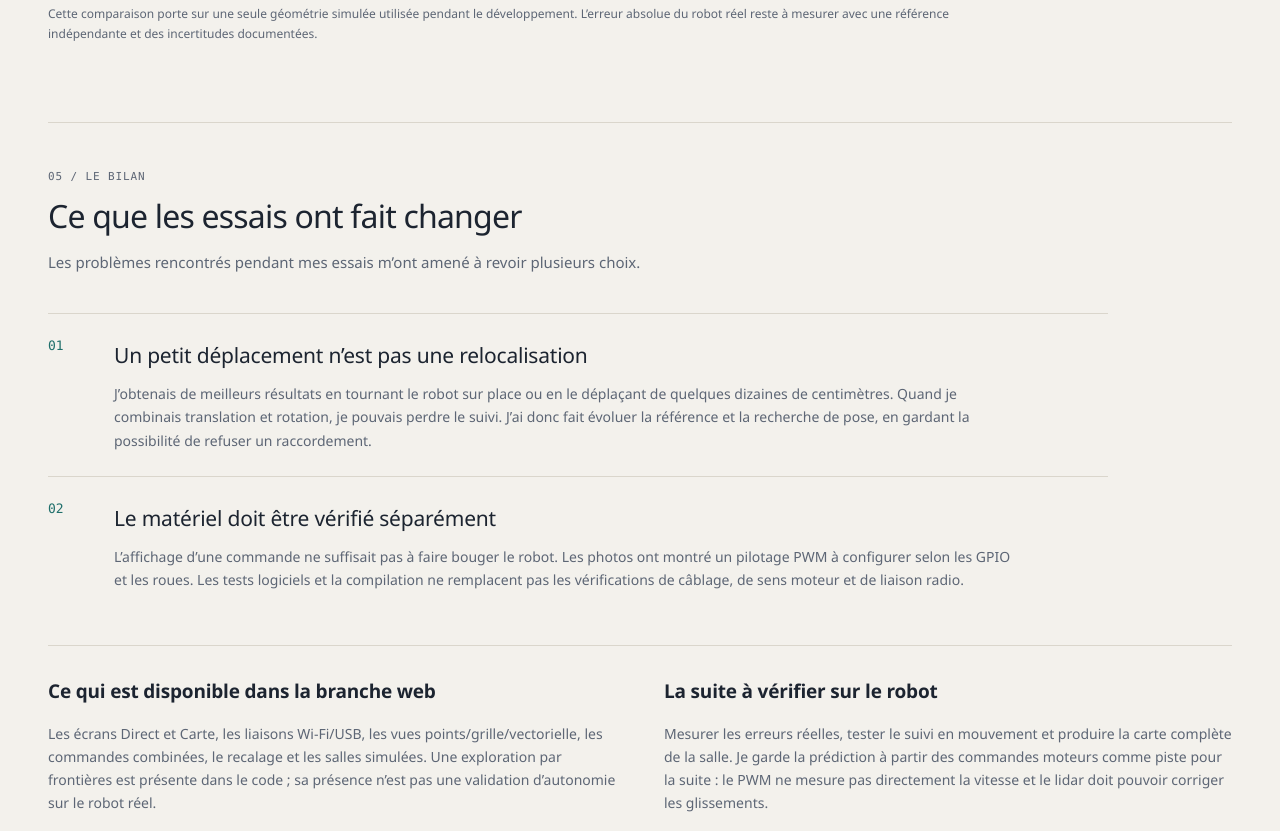
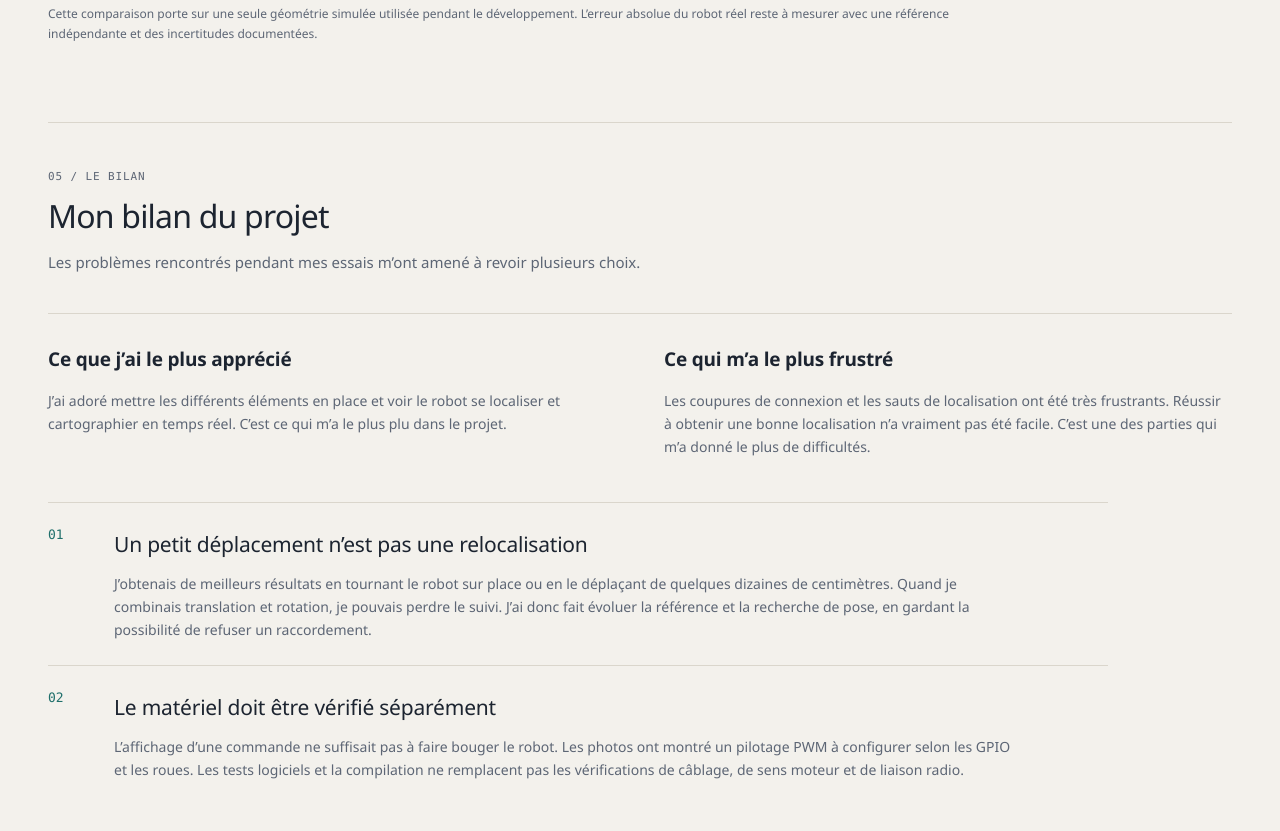
Before and after one commit to nnyffenegger27-wq/ScanAtlas-Cartographie_et_Localisation, a plain HTML site: page web/presentation.html in a window 1280 px wide. Shown: the part 8300-9131 px from the top of the page. Drawn offline with Linux system fonts and the light colour scheme.

Commit message:
Ajouter le bilan personnel fourni par l’auteur
Intégrer son appréciation de la localisation/cartographie en temps réel et les difficultés liées aux coupures de connexion et aux sauts de localisation. Modification documentaire uniquement.

```diff
--- a/web/presentation.html
+++ b/web/presentation.html
@@ -64,7 +64,8 @@
 <div class="lecture-resultats"><div><h3>Plus robuste, mais plus lent</h3><p>La multi-résolution retrouve ici les six départs dans le voisinage prévu. Elle coûte davantage de calcul. Ces temps viennent du banc enregistré ; ils ne constituent pas une garantie de fonctionnement à 10 Hz sur le robot.</p></div><div><h3>Un bon score peut tromper</h3><p>Un résultat local vectoriel a été accepté avec <strong>72,5 % de concordance</strong>, malgré environ <strong>0,634 m et 90° d’erreur</strong>. Ce faux positif reste dans les résultats. La concordance n’est pas une probabilité d’être au bon endroit.</p></div></div>
 <div class="telechargements"><a class="bouton" href="presentation-assets/evaluation_tp_jour2.csv" download>Les 42 essais · CSV ↓</a><a class="bouton" href="presentation-assets/evaluation_tp_jour2_synthese.csv" download>La synthèse · CSV ↓</a><span>Mesures issues du banc publié dans main / 1dda4e5.</span></div>
 <p class="limite">Cette comparaison porte sur une seule géométrie simulée utilisée pendant le développement. L’erreur absolue du robot réel reste à mesurer avec une référence indépendante et des incertitudes documentées.</p></section>
-<section id="bilan" class="chapitre"><div class="titre-section"><p class="sur-titre">05 / LE BILAN</p><h2>Ce que les essais ont fait changer</h2><p>Les problèmes rencontrés pendant mes essais m’ont amené à revoir plusieurs choix.</p></div>
+<section id="bilan" class="chapitre"><div class="titre-section"><p class="sur-titre">05 / LE BILAN</p><h2>Mon bilan du projet</h2><p>Les problèmes rencontrés pendant mes essais m’ont amené à revoir plusieurs choix.</p></div>
+<div class="suite bilan-personnel"><article><h3>Ce que j’ai le plus apprécié</h3><p>J’ai adoré mettre les différents éléments en place et voir le robot se localiser et cartographier en temps réel. C’est ce qui m’a le plus plu dans le projet.</p></article><article><h3>Ce qui m’a le plus frustré</h3><p>Les coupures de connexion et les sauts de localisation ont été très frustrants. Réussir à obtenir une bonne localisation n’a vraiment pas été facile. C’est une des parties qui m’a donné le plus de difficultés.</p></article></div>
 <div class="retours"><article><span>01</span><div><h3>Un petit déplacement n’est pas une relocalisation</h3><p>J’obtenais de meilleurs résultats en tournant le robot sur place ou en le déplaçant de quelques dizaines de centimètres. Quand je combinais translation et rotation, je pouvais perdre le suivi. J’ai donc fait évoluer la référence et la recherche de pose, en gardant la possibilité de refuser un raccordement.</p></div></article><article><span>02</span><div><h3>Le matériel doit être vérifié séparément</h3><p>L’affichage d’une commande ne suffisait pas à faire bouger le robot. Les photos ont montré un pilotage PWM à configurer selon les GPIO et les roues. Les tests logiciels et la compilation ne remplacent pas les vérifications de câblage, de sens moteur et de liaison radio.</p></div></article></div>
 <div class="suite"><div><h3>Ce qui est disponible dans la branche web</h3><p>Les écrans Direct et Carte, les liaisons Wi-Fi/USB, les vues points/grille/vectorielle, les commandes combinées, le recalage et les salles simulées. Une exploration par frontières est présente dans le code ; sa présence n’est pas une validation d’autonomie sur le robot réel.</p></div><div><h3>La suite à vérifier sur le robot</h3><p>Mesurer les erreurs réelles, tester le suivi en mouvement et produire la carte complète de la salle. Je garde la prédiction à partir des commandes moteurs comme piste pour la suite : le PWM ne mesure pas directement la vitesse et le lidar doit pouvoir corriger les glissements.</p></div></div>
 <details class="sources"><summary>Sources et état de cette présentation</summary><p>Présentation documentaire du projet EIGSI. Interface web observée au commit <code>c22ade9</code> du 4 novembre 2026. Captures historiques issues du rapport d’avancement ; résultats chiffrés issus de <code>TP_JOUR2_RESULTATS.md</code> et des CSV de main / <code>1dda4e5</code>. Les essais chiffrés n’ont pas été relancés pour cette page.</p><p><a href="https://github.com/nnyffenegger27-wq/ScanAtlas-Cartographie_et_Localisation/tree/claude/interface-web">Dépôt et branche web ↗</a> · <a href="https://docs.scipy.org/doc/scipy/reference/generated/scipy.optimize.least_squares.html">Solveur SciPy ↗</a> · <a href="https://google-cartographer-ros.readthedocs.io/en/latest/algo_walkthrough.html">Principes Cartographer ↗</a></p></details>
```
